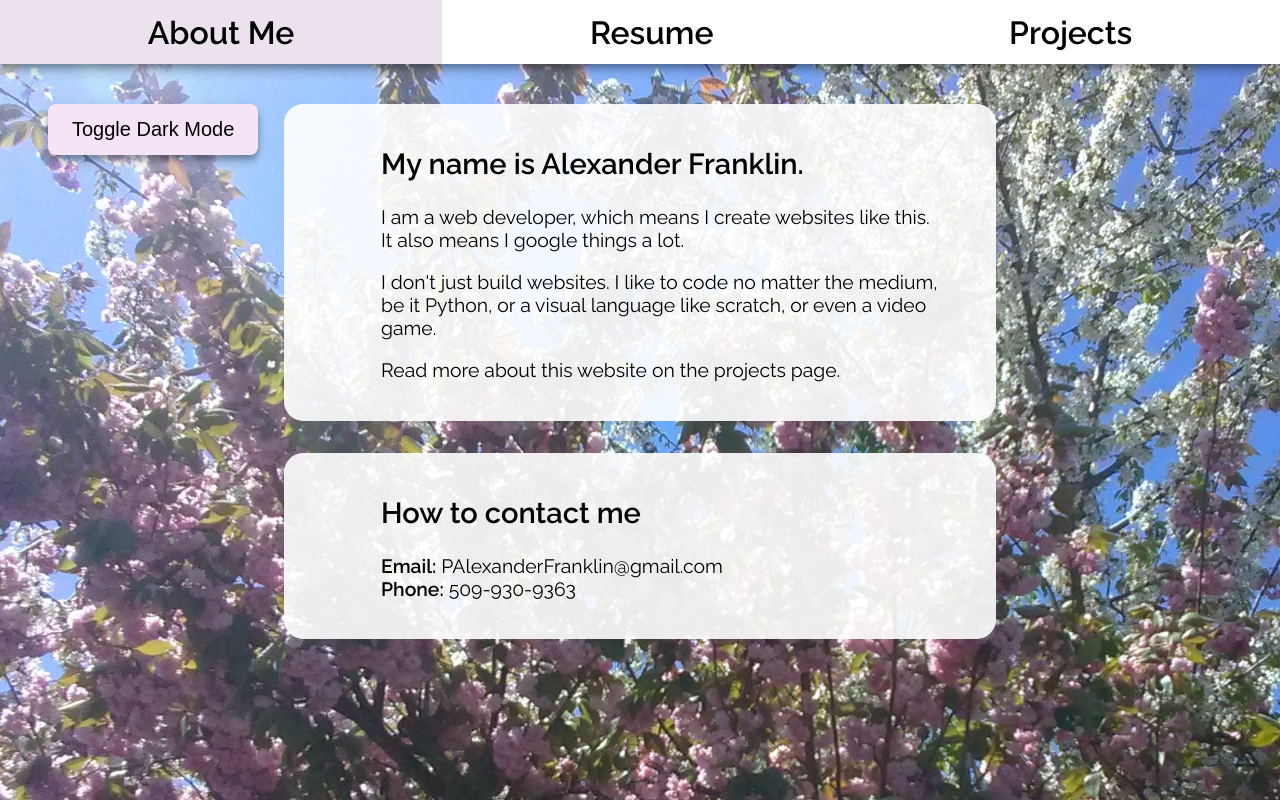
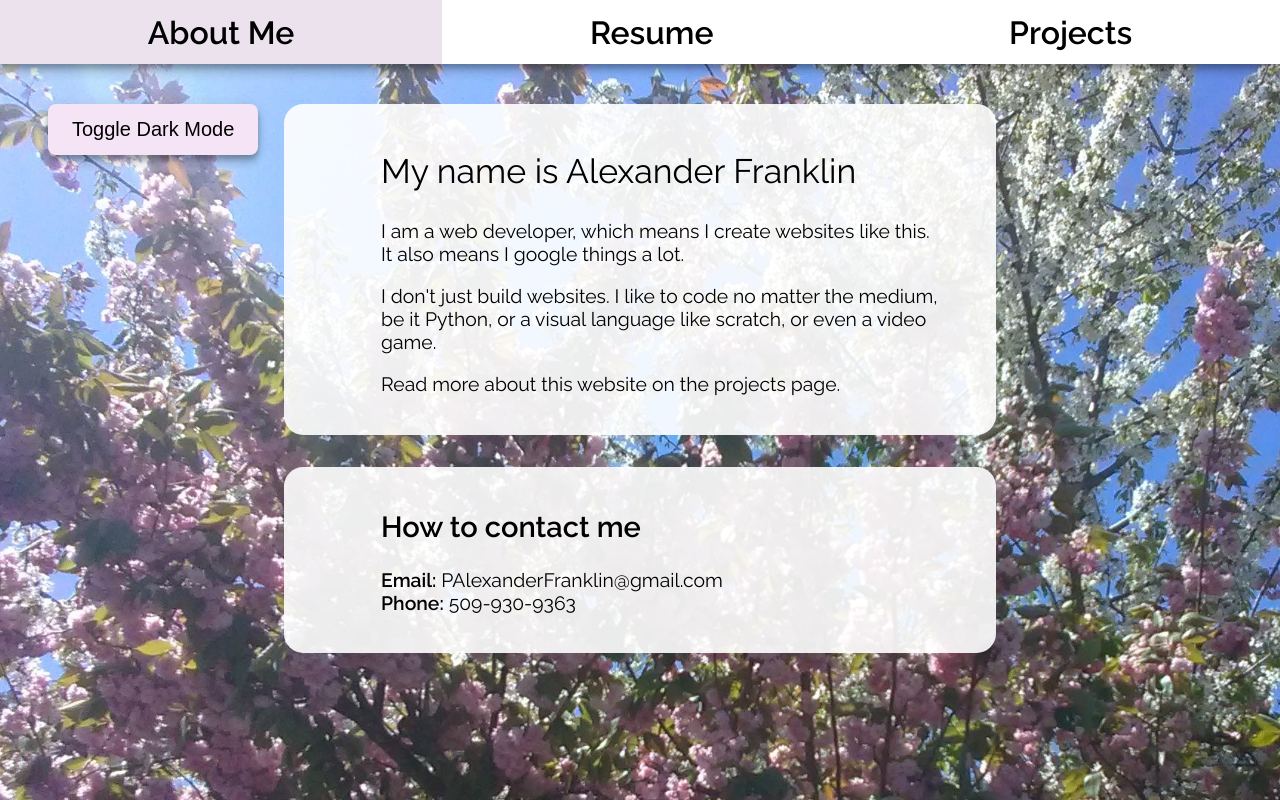
Before and after one commit to PAlexanderFranklin/alexanderfranklin, a React (Create React App) app: page / in a window 1280 px wide. Built offline with nearby package versions, Linux system fonts and the light colour scheme.

Commit message:
Edit home

```diff
--- a/src/views/Pages/Home/Home.css
+++ b/src/views/Pages/Home/Home.css
@@ -1,5 +1,10 @@
 .Home {
     text-align: left;
+}
+
+.Home h2 {
+    font-weight: 400;
+    font-size: 1.75em;
 }
 
 .Contact {
--- a/src/views/Pages/Home/Home.js
+++ b/src/views/Pages/Home/Home.js
@@ -5,7 +5,7 @@ function Home() {
   return (
     <div className="content">
       <div className="Home bubble">
-        <h2>My name is Alexander Franklin.</h2>
+        <h2>My name is Alexander Franklin</h2>
         <p>
           I am a web developer, which means I create websites like this. <br/>
           It also means I google things a lot.
```
